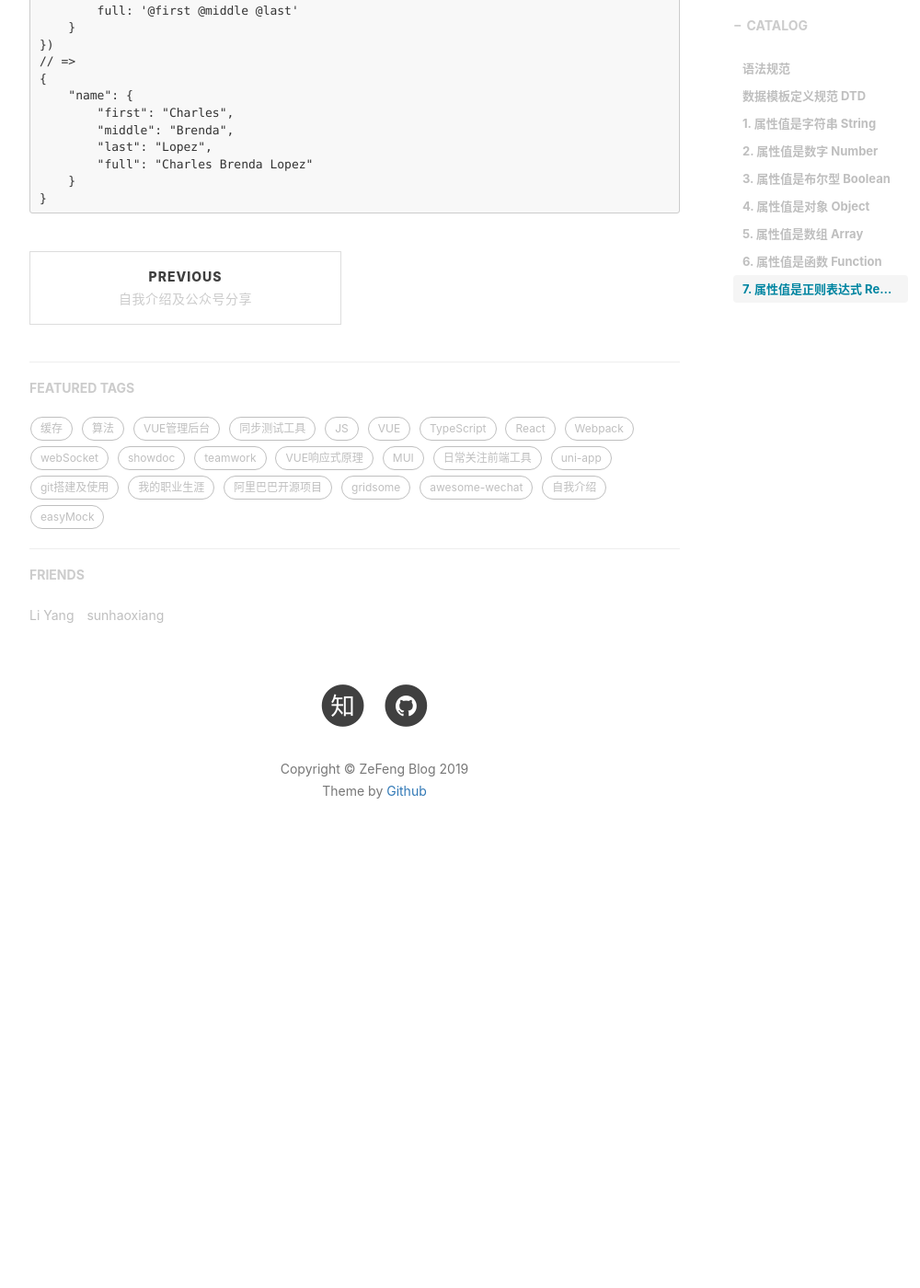
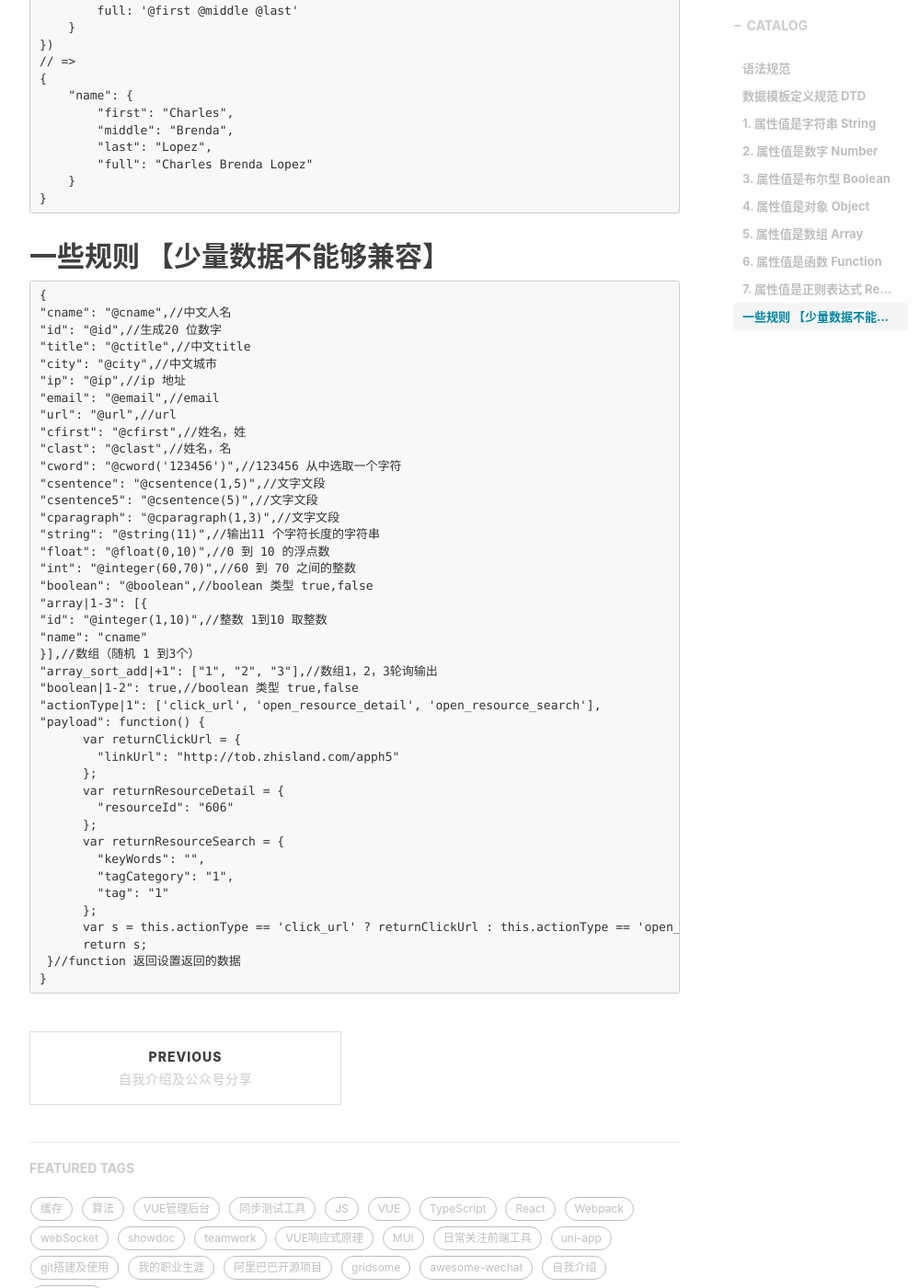
Before and after one commit to 00feng00/00feng00.github.io, a Jekyll site: the page built from _posts/2019-03-31-easyMock.markdown, in a window 1280 px wide and 1400 px high, scrolled down 4478 px. Shown: the whole window at 92% size, without its empty margins (233-1233 px from the left). Built offline with Jekyll 4.4.1, drawn with Linux system fonts in a browser that asks for light colours; nearby versions of some CDN libraries; comment, search, counter and statistics services are not loaded; before the commit the page ends 5442 px from its top, so only the background shows below that.

Commit message:
Update 2019-03-31-easyMock.markdown

````diff
--- a/_posts/2019-03-31-easyMock.markdown
+++ b/_posts/2019-03-31-easyMock.markdown
@@ -179,3 +179,47 @@ Mock.mock({
     }
 }
 ```
+## 一些规则 【少量数据不能够兼容】
+```
+{
+"cname": "@cname",//中文人名
+"id": "@id",//生成20 位数字
+"title": "@ctitle",//中文title
+"city": "@city",//中文城市
+"ip": "@ip",//ip 地址
+"email": "@email",//email
+"url": "@url",//url
+"cfirst": "@cfirst",//姓名，姓
+"clast": "@clast",//姓名，名
+"cword": "@cword('123456')",//123456 从中选取一个字符
+"csentence": "@csentence(1,5)",//文字文段
+"csentence5": "@csentence(5)",//文字文段
+"cparagraph": "@cparagraph(1,3)",//文字文段
+"string": "@string(11)",//输出11 个字符长度的字符串
+"float": "@float(0,10)",//0 到 10 的浮点数
+"int": "@integer(60,70)",//60 到 70 之间的整数
+"boolean": "@boolean",//boolean 类型 true,false
+"array|1-3": [{
+"id": "@integer(1,10)",//整数 1到10 取整数
+"name": "cname"
+}],//数组（随机 1 到3个）
+"array_sort_add|+1": ["1", "2", "3"],//数组1，2，3轮询输出
+"boolean|1-2": true,//boolean 类型 true,false
+"actionType|1": ['click_url', 'open_resource_detail', 'open_resource_search'],
+"payload": function() {
+      var returnClickUrl = {
+        "linkUrl": "http://tob.zhisland.com/apph5"
+      };
+      var returnResourceDetail = {
+        "resourceId": "606"
+      };
+      var returnResourceSearch = {
+        "keyWords": "",
+        "tagCategory": "1",
+        "tag": "1"
+      };
+      var s = this.actionType == 'click_url' ? returnClickUrl : this.actionType == 'open_resource_detail' ? returnResourceDetail : returnResourceSearch;
+      return s;
+ }//function 返回设置返回的数据
+}
+```
````
